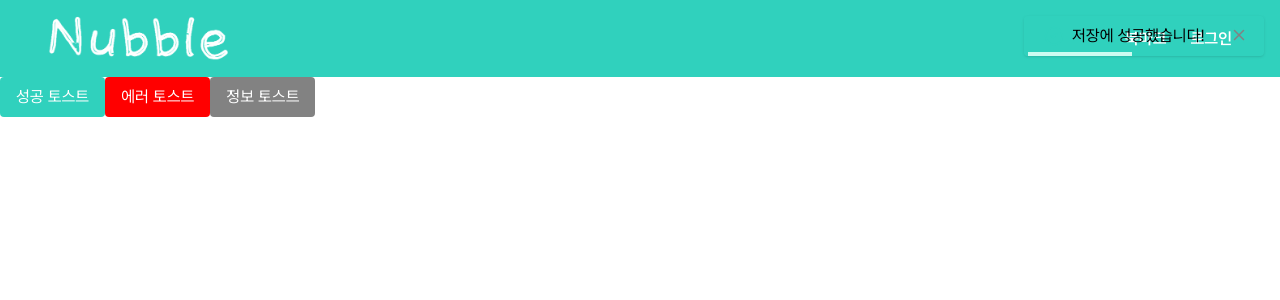
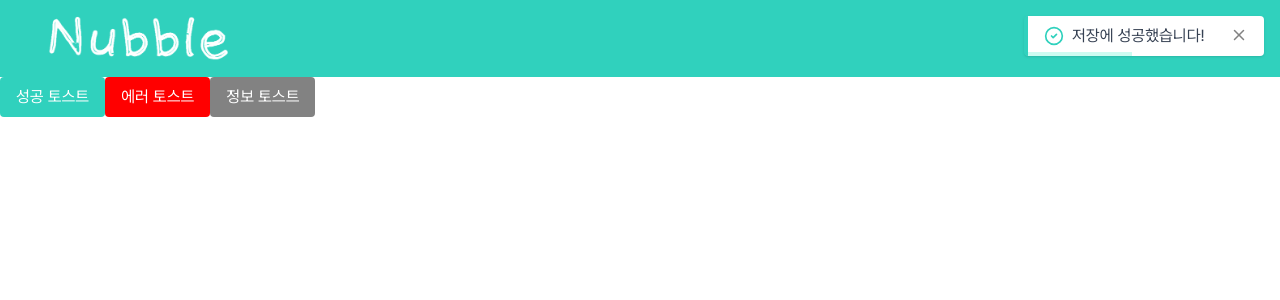
Before and after one commit to Nubblee/NubbleV2-FE, a Next.js app: page / in a window 1280 px wide. Both pictures are taken after a click on the button "성공 토스트". Shown: the top 300 px of the page. Built offline with nearby package versions, Linux system fonts and the light colour scheme.

Commit message:
fix: 토스트 글자색 옅게 변경(#19)

```diff
--- a/components/ToastContainer.tsx
+++ b/components/ToastContainer.tsx
@@ -25,7 +25,7 @@ const ToastContainer = () => {
       {toasts.map((toast) => (
         <div
           key={toast.id}
-          className={`relative px-4 py-2 rounded shadow text-black overflow-hidden min-w-[240px] border-l-4
+          className={`relative bg-white px-4 py-2 rounded shadow text-gray-700 overflow-hidden min-w-[240px] border-l-4
             ${
               toast.type === "success"
                 ? "border-green-middle"
```
